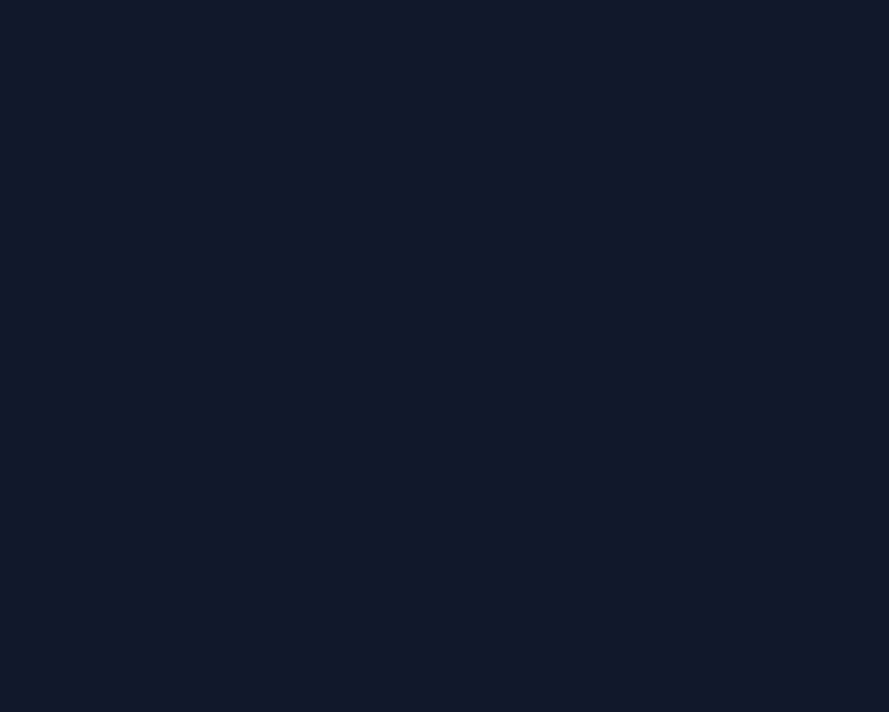
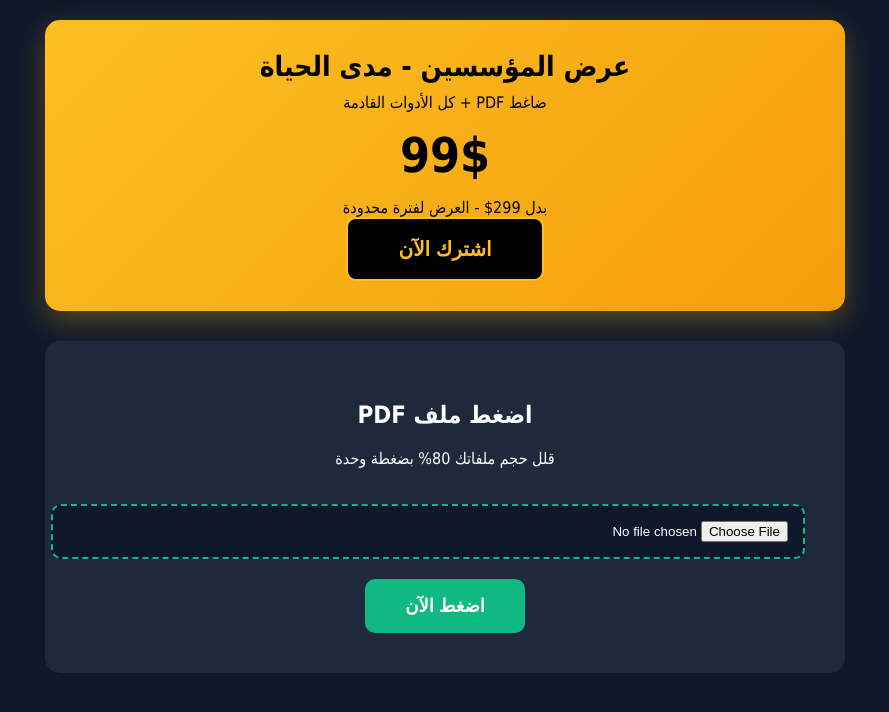
Before and after one commit to mtmsk125/pdf_compressor, a Flask app: page / in a window 1280 px wide. Before the commit the part shown is empty. Shown: the top 712 px of the page, without its empty margins (195-1084 px from the left). Run offline with Flask 3, Linux system fonts and the light colour scheme.

Commit message:
Enhance styles for founder section and buttons
Added box shadow and hover effects to buttons, improved styling for alerts and input fields.

```diff
--- a/templates/index.html
+++ b/templates/index.html
@@ -6,11 +6,46 @@
     <title>ضاغط PDF + كل الأدوات مدى الحياة</title>
     <style>
         body {font-family: Tahoma; background: #0f172a; color: #fff; margin: 0; padding: 20px;}
-        .container {max-width: 800px; margin: auto;}
+       .container {max-width: 800px; margin: auto;}
 
-        .founder {background: linear-gradient(135deg,#fbbf24,#f59e0b); color: #000; padding: 30px 20px; border-radius: 15px; text-align: center; margin-bottom: 30px;}
-        .founder h1 {margin: 0 0 10px; font-size: 28px;}
-        .counter {font-size: 48px; font-weight: bold; margin: 15px 0;}
-        .btn {background: #10b981; color: #fff; border: none; padding: 16px 40px; border-radius: 10px; cursor: pointer; font-size: 18px; font-weight: bold;}
-        .btn:hover {background: #059669;}
-        .btn.founder-btn {background: #000; color: #fbbf24; font-size:
+       .founder {background: linear-gradient(135deg,#fbbf24,#f59e0b); color: #000; padding: 30px 20px; border-radius: 15px; text-align: center; margin-bottom: 30px; box-shadow: 0 10px 30px rgba(251,191,36,0.3);}
+       .founder h1 {margin: 0 0 10px; font-size: 28px;}
+       .founder p {margin: 0; font-size: 16px;}
+       .counter {font-size: 48px; font-weight: bold; margin: 15px 0; color: #000;}
+       .btn {background: #10b981; color: #fff; border: none; padding: 16px 40px; border-radius: 10px; cursor: pointer; font-size: 18px; font-weight: bold; transition: all 0.3s;}
+       .btn:hover {background: #059669; transform: translateY(-2px);}
+       .btn.founder-btn {background: #000; color: #fbbf24; font-size: 20px; padding: 18px 50px; border: 2px solid #fbbf24;}
+       .btn.founder-btn:hover {background: #fbbf24; color: #000;}
+       .box {background: #1e293b; padding: 40px; border-radius: 15px; margin-top: 30px; text-align: center;}
+        input[type="file"] {margin: 20px 0; padding: 15px; background: #0f172a; border: 2px dashed #10b981; border-radius: 10px; width: 100%; color: #fff; cursor: pointer;}
+       .alert {background: #ef4444; color: white; padding: 12px; border-radius: 8px; margin-bottom: 20px;}
+    </style>
+</head>
+<body>
+    <div class="container">
+        <div class="founder">
+            <h1>عرض المؤسسين - مدى الحياة</h1>
+            <p>ضاغط PDF + كل الأدوات القادمة</p>
+            <div class="counter">99$</div>
+            <p>بدل 299$ - العرض لفترة محدودة</p>
+            <button class="btn founder-btn">اشترك الآن</button>
+        </div>
+
+        <div class="box">
+            <h2>اضغط ملف PDF</h2>
+            <p>قلل حجم ملفاتك 80% بضغطة وحدة</p>
+
+            {% with messages = get_flashed_messages() %}
+              {% if messages %}
+                <div class="alert">{{ messages[0] }}</div>
+              {% endif %}
+            {% endwith %}
+
+            <form method="post" enctype="multipart/form-data">
+                <input type="file" name="file" accept=".pdf" required>
+                <button type="submit" class="btn">اضغط الآن</button>
+            </form>
+        </div>
+    </div>
+</body>
+</html>
```
